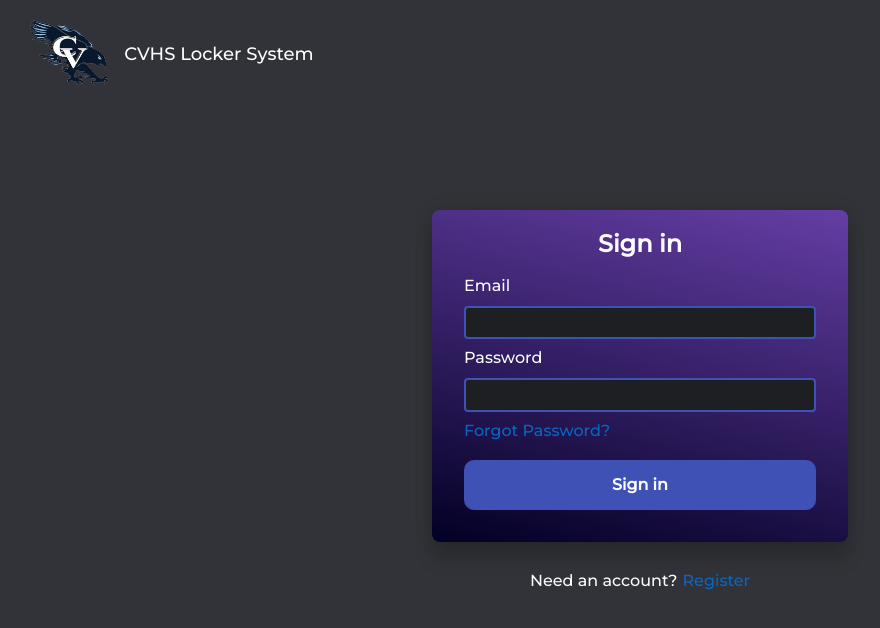
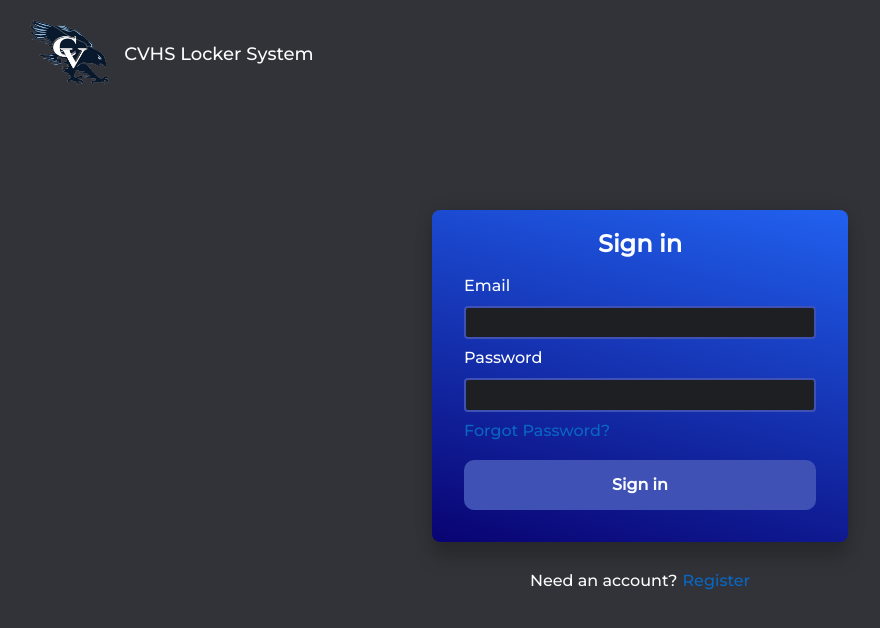
Before and after one commit to CVHS-student-sites/locker-frontend, a SvelteKit app: page /login in a window 1280 px wide. Shown: the top 628 px of the page, without its empty margins (0-880 px from the left). Built offline with nearby package versions, Linux system fonts and the light colour scheme.

Commit message:
cool color blue

```diff
--- a/src/routes/login/+page.svelte
+++ b/src/routes/login/+page.svelte
@@ -67,7 +67,8 @@
         background-color: #313338;
         color: #fbfdfe;
         background: rgb(2,0,36);
-        background: linear-gradient(14deg, rgba(2,0,36,1) 0%, rgba(101,62,165,1) 100%);
+        /*background: linear-gradient(14deg, rgba(2,0,36,1) 0%, rgba(101,62,165,1) 100%);*/
+        background: linear-gradient(14deg, rgb(9, 3, 114) 0%, rgb(33, 97, 239) 100%);
     }
 
     .login-header {
@@ -159,7 +160,7 @@
     @media only screen and (max-width: 600px) {
         .main{
             background: rgb(2,0,36);
-            background: linear-gradient(14deg, rgba(2,0,36,1) 0%, rgba(101,62,165,1) 100%);
+            background: linear-gradient(14deg, rgb(9, 3, 114) 0%, rgb(33, 97, 239) 100%);
         }
 
         .logo {
```
